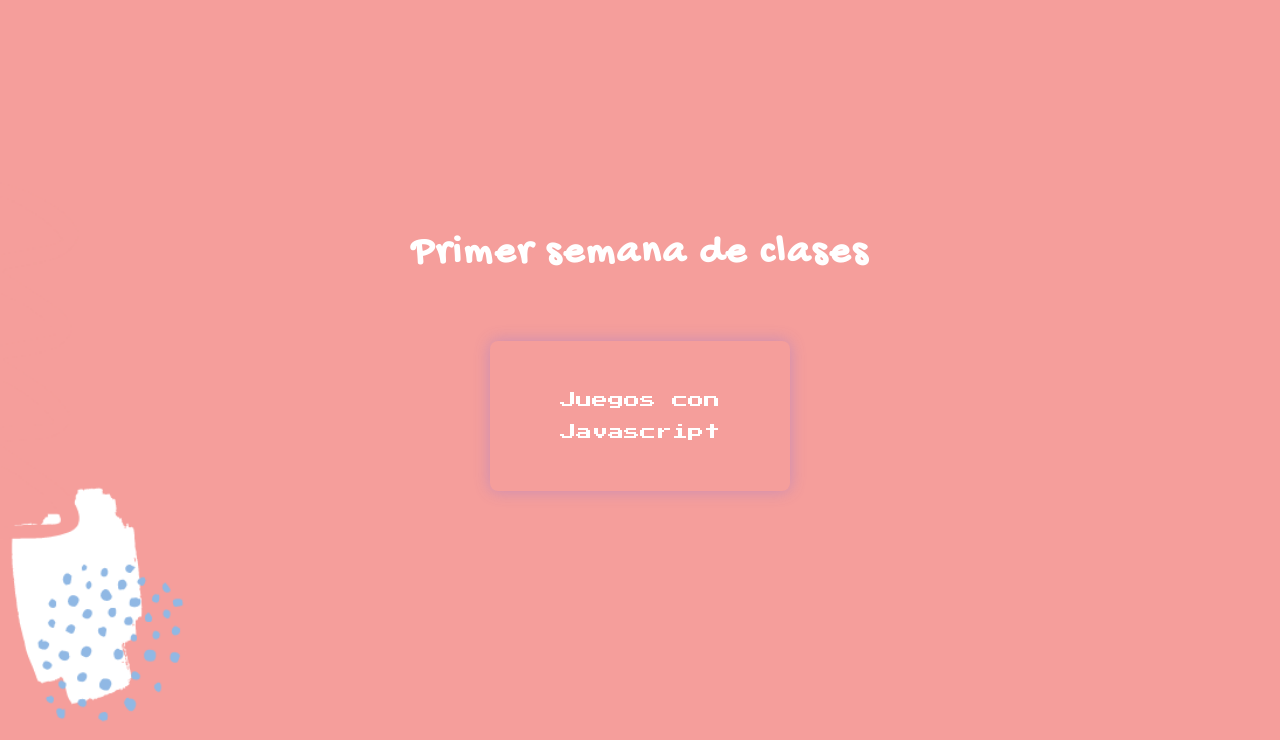
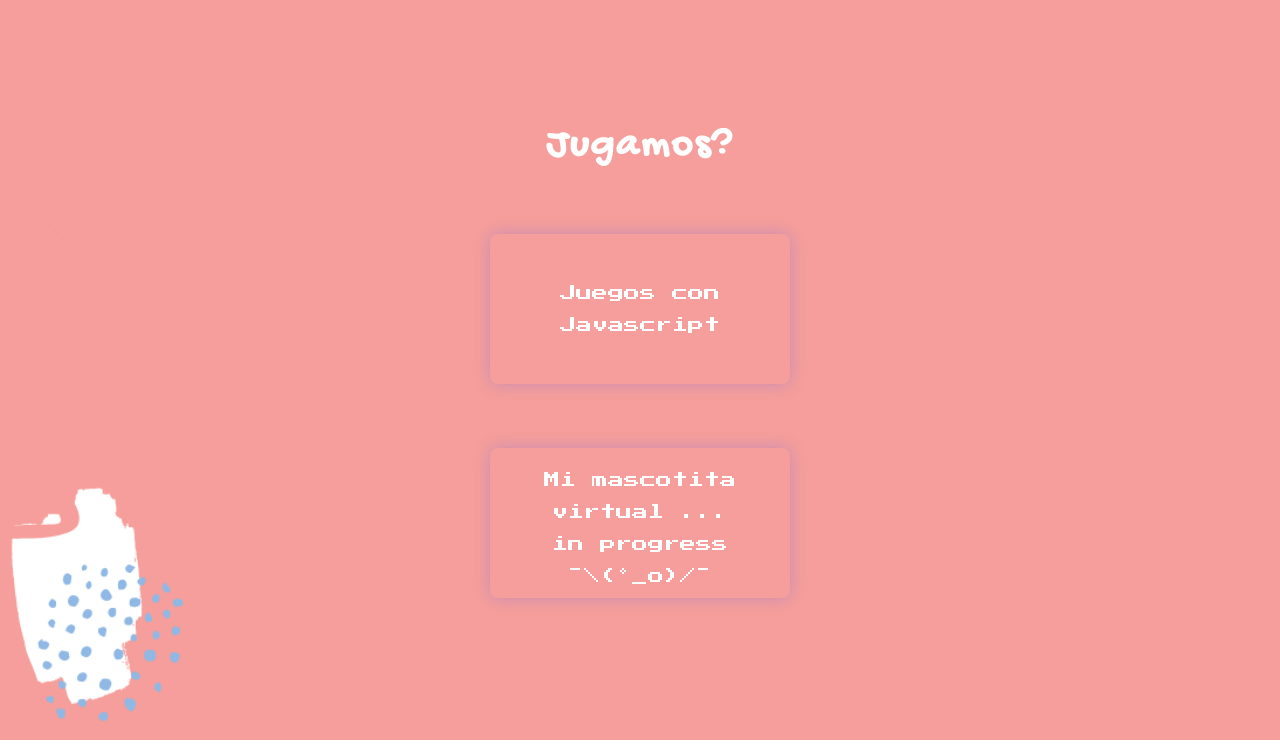
Before and after one commit to marielagcw/Front-end-2, a plain HTML site: page index.html in a window 1280 px wide. Shown: the part 780-1530 px from the top of the page. Drawn offline with Linux system fonts and the light colour scheme.

Commit message:
mejorada mascotita y actualizado inicio repo

```diff
--- a/Mascotita virtual/js/app.js
+++ b/Mascotita virtual/js/app.js
@@ -84,7 +84,7 @@ botonPasear.addEventListener("click", function pasear(event) {
 });
 
 // ========== It´s alive! ================== //
-let time = 3000;
+let time = 9000;
 let viviendo;
 let intervaloJuego;
 
--- a/index.html
+++ b/index.html
@@ -24,9 +24,13 @@
   </header>
   <main>
     <section>
-      <h2>Primer semana de clases</h2>
+      <h2>Jugamos?</h2>
       <a href="./Semana 1 FE2/" target="_blank">
         <p>Juegos con Javascript</p>
+        <!-- <img src="#" alt="#" /> -->
+      </a>
+      <a href="./Mascotita virtual/" target="_blank">
+        <p>Mi mascotita virtual ...<br>in progress <br> ¯\(°_o)/¯</p>
         <!-- <img src="#" alt="#" /> -->
       </a>
     </section>
```
